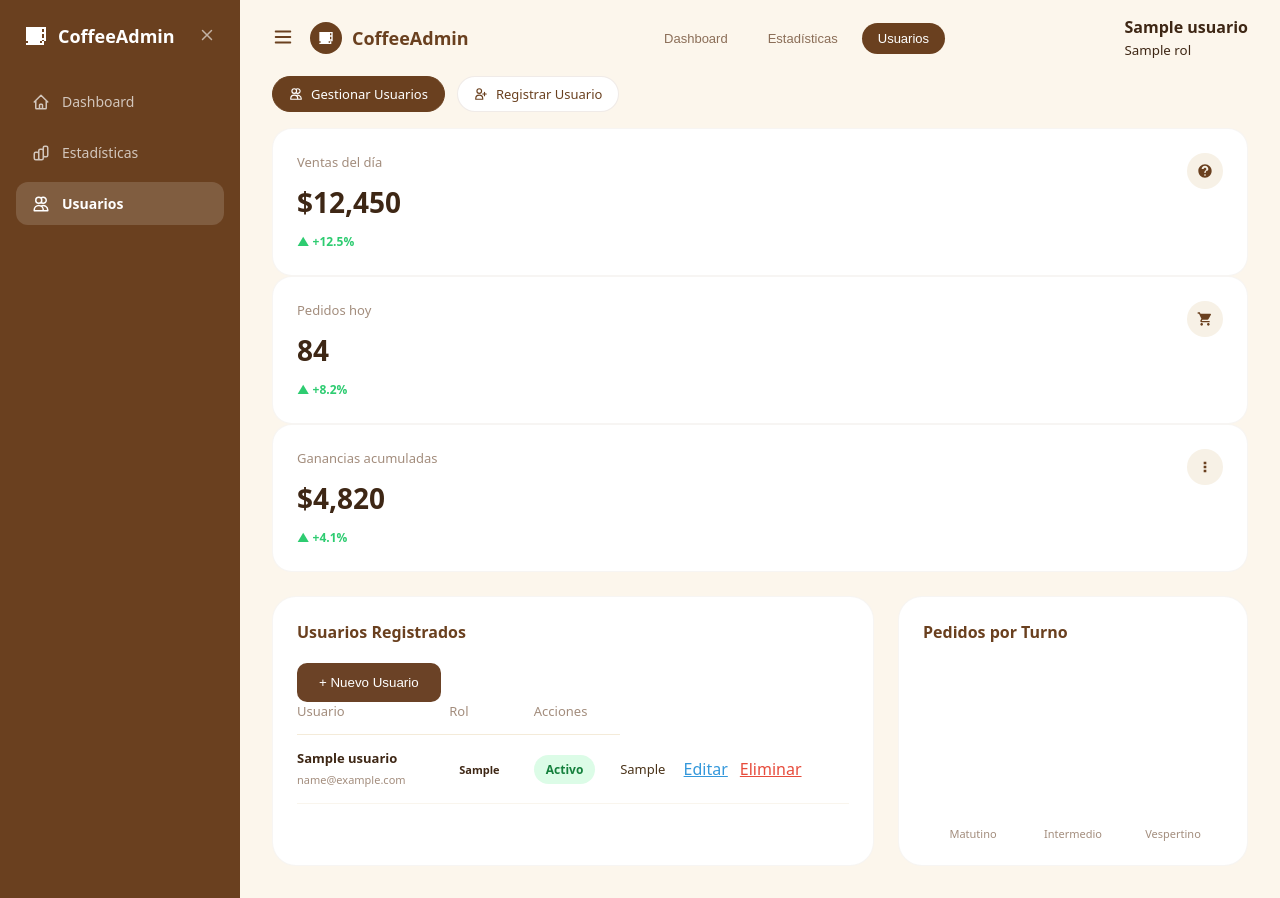
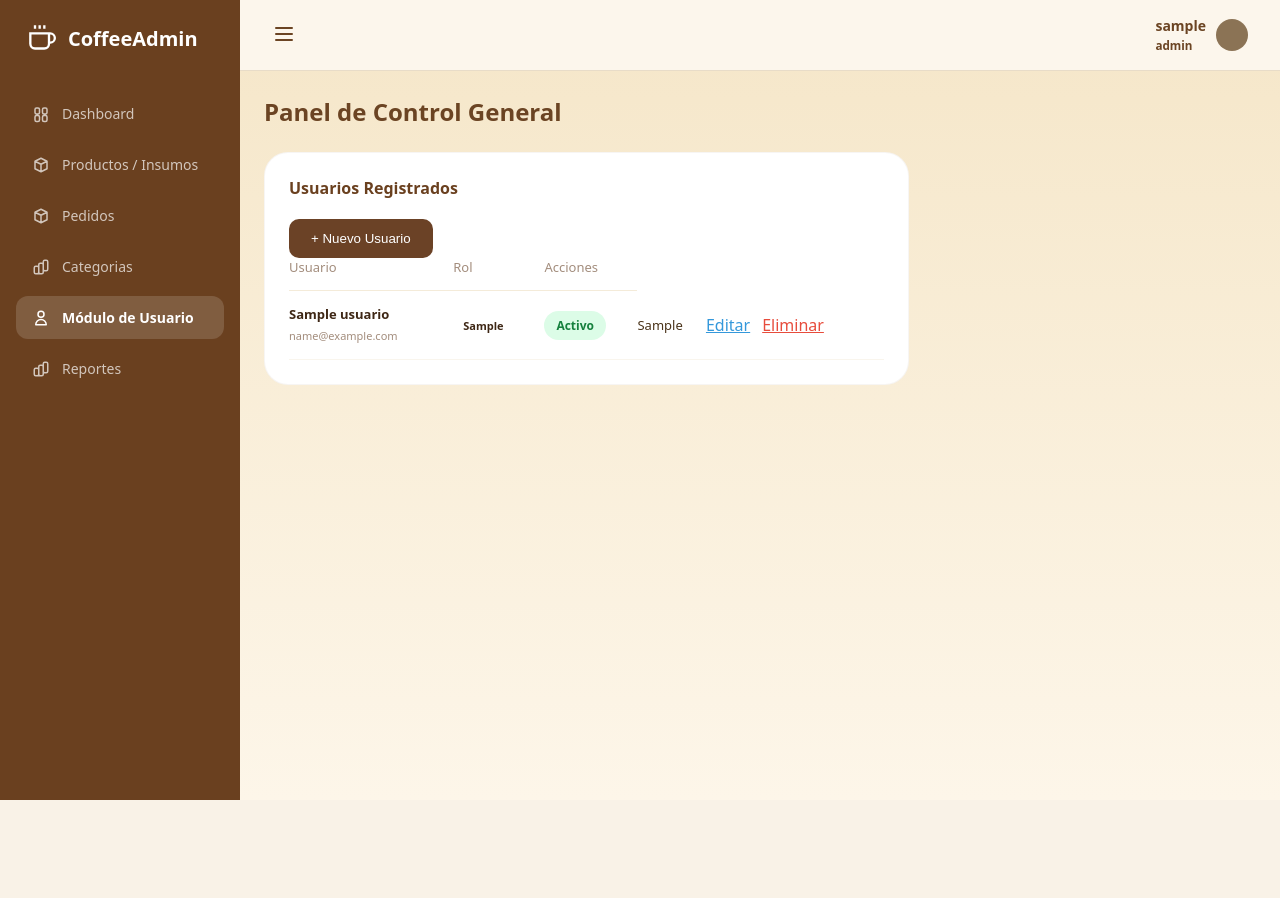
Before and after one commit to ineshv999/Cafeteria, a Flask app: template cafeteria/cafeteria-web/templates/usuarios.html in a window 1280 px wide. After the commit the page ends 800 px from the top, so only its background shows below. Run offline with Flask 3, Linux system fonts and the light colour scheme; the visitor is signed in with stand-in values (Sample User, id 1); the template is opened without the code that fills it: most values are stand-ins (such as "Sample title", 1, 10 or a date in 2020); a map, chart or similar area stays blank.

Commit message:
Interfaces Parte 2

```diff
--- a/cafeteria/cafeteria-web/templates/reportes.html
+++ b/cafeteria/cafeteria-web/templates/reportes.html
@@ -3,7 +3,7 @@
 <head>
   <meta charset="UTF-8">
   <meta name="viewport" content="width=device-width, initial-scale=1.0">
-  <title>CoffeeAdmin - Dashboard General</title>
+  <title>CoffeeAdmin - Reportes</title>
   <link rel="stylesheet"
 href="{{ url_for('static', filename='css/dashboard.css') }}">
 
--- a/cafeteria/cafeteria-web/templates/usuarios.html
+++ b/cafeteria/cafeteria-web/templates/usuarios.html
@@ -3,7 +3,9 @@
 <head>
   <meta charset="UTF-8">
   <meta name="viewport" content="width=device-width, initial-scale=1.0">
-  <title>CoffeeAdmin - Usuarios</title>
+  <title>CoffeeAdmin - Dashboard General</title>
+  <link rel="stylesheet"
+href="{{ url_for('static', filename='css/dashboard.css') }}">
     <link rel="stylesheet"
 href="{{ url_for('static', filename='css/usuarios.css') }}">
 
@@ -11,108 +13,78 @@ href="{{ url_for('static', filename='css/usuarios.css') }}">
 </head>
 <body>
 
+  <!-- Sidebar Fijo Izquierdo (Módulo de Usuario, Estadísticas, Dashboard) -->
   <aside>
-    <div class="sidebar-header">
-      <div class="sidebar-brand">
-        <svg fill="currentColor" viewBox="0 0 24 24"><path d="M2 21h18v-2H2v2M20 8h-2V5h2v3M4 19h12v-4H4v4m0-6h12V9H4v4m0-6h12V5H4v4m16 5h-2v-4h2v4m0 5h-2v-3h2v3M22 3H2v14h20V3z"/></svg>
-        CoffeeAdmin
-      </div>
-      <button class="sidebar-close">
-        <svg width="18" height="18" fill="none" stroke="currentColor" stroke-width="2" viewBox="0 0 24 24"><path stroke-linecap="round" stroke-linejoin="round" d="M6 18L18 6M6 6l12 12"/></svg>
-      </button>
+    <div class="sidebar-logo">
+      <svg xmlns="http://www.w3.org/2000/svg" fill="none" viewBox="0 0 24 24" stroke="currentColor" stroke-width="2">
+        <path d="M18 8h1a4 4 0 010 8h-1M2 8h16v9a4 4 0 01-4 4H6a4 4 0 01-4-4V8zM6 1v3M10 1v3M14 1v3" />
+      </svg>
+      <h1>CoffeeAdmin</h1>
     </div>
+
     <ul class="sidebar-menu">
       <li class="sidebar-item">
         <a href="{{ url_for('dashboard') }}">
-          <svg width="18" height="18" fill="none" stroke="currentColor" stroke-width="2" viewBox="0 0 24 24"><path stroke-linecap="round" stroke-linejoin="round" d="M3 12l2-2m0 0l7-7 7 7M5 10v10a1 1 0 001 1h3m10-11l2 2m-2-2v10a1 1 0 01-1 1h-3m-6 0a1 1 0 001-1v-4a1 1 0 011-1h2a1 1 0 011 1v4a1 1 0 001 1m-6 0h6"/></svg>
+          <svg xmlns="http://www.w3.org/2000/svg" fill="none" viewBox="0 0 24 24" stroke="currentColor" stroke-width="2" style="width:18px;"><path stroke-linecap="round" stroke-linejoin="round" d="M4 6a2 2 0 012-2h2a2 2 0 012 2v4a2 2 0 01-2 2H6a2 2 0 01-2-2V6zM14 6a2 2 0 012-2h2a2 2 0 012 2v4a2 2 0 01-2 2h-2a2 2 0 01-2-2V6zM4 16a2 2 0 012-2h2a2 2 0 012 2v4a2 2 0 01-2 2H6a2 2 0 01-2-2v-4zM14 16a2 2 0 012-2h2a2 2 0 012 2v4a2 2 0 01-2 2h-2a2 2 0 01-2-2v-4z" /></svg>
           Dashboard
         </a>
       </li>
       <li class="sidebar-item">
-        <a href="{{ url_for('estadisticas') }}">
-          <svg width="18" height="18" fill="none" stroke="currentColor" stroke-width="2" viewBox="0 0 24 24"><path stroke-linecap="round" stroke-linejoin="round" d="M9 19v-6a2 2 0 00-2-2H5a2 2 0 00-2 2v6a2 2 0 002 2h2a2 2 0 002-2zm0 0V9a2 2 0 012-2h2a2 2 0 012 2v10m-6 0a2 2 0 002 2h2a2 2 0 002-2m0 0V5a2 2 0 012-2h2a2 2 0 012 2v10m-6 0a2 2 0 002 2h2a2 2 0 002-2"/></svg>
-          Estadísticas
+        <a href="{{ url_for('productos') }}">
+          <svg xmlns="http://www.w3.org/2000/svg" fill="none" viewBox="0 0 24 24" stroke="currentColor" stroke-width="2" style="width:18px;"><path stroke-linecap="round" stroke-linejoin="round" d="M20 7l-8-4-8 4m16 0l-8 4m8-4v10l-8 4m0-10L4 7m8 4v10M4 7v10l8 4" /></svg>
+          Productos / Insumos
+        </a>
+      </li>
+      <li class="sidebar-item">
+        <a href="{{ url_for('pedidos') }}">
+          <svg xmlns="http://www.w3.org/2000/svg" fill="none" viewBox="0 0 24 24" stroke="currentColor" stroke-width="2" style="width:18px;"><path stroke-linecap="round" stroke-linejoin="round" d="M20 7l-8-4-8 4m16 0l-8 4m8-4v10l-8 4m0-10L4 7m8 4v10M4 7v10l8 4" /></svg>
+            Pedidos
+        </a>
+    </li>
+      <li class="sidebar-item">
+        <a href="{{ url_for('categorias') }}">
+          <svg xmlns="http://www.w3.org/2000/svg" fill="none" viewBox="0 0 24 24" stroke="currentColor" stroke-width="2" style="width:18px;"><path stroke-linecap="round" stroke-linejoin="round" d="M9 19v-6a2 2 0 00-2-2H5a2 2 0 00-2 2v6a2 2 0 002 2h2a2 2 0 002-2zm0 0V9a2 2 0 012-2h2a2 2 0 012 2v10m-6 0a2 2 0 002 2h2a2 2 0 002-2m0 0V5a2 2 0 012-2h2a2 2 0 012 2v10m-6 0a2 2 0 002 2h2a2 2 0 002-2" /></svg>
+          Categorias
         </a>
       </li>
       <li class="sidebar-item active">
-        <a href="{{ url_for('usuarios') }}">
-          <svg width="18" height="18" fill="none" stroke="currentColor" stroke-width="2" viewBox="0 0 24 24"><path stroke-linecap="round" stroke-linejoin="round" d="M12 4.354a4 4 0 110 5.292M15 21H3v-1a6 6 0 0112 0v1zm0 0h6v-1a6 6 0 00-9-5.197M13 7a4 4 0 11-8 0 4 4 0 018 0z"/></svg>
-          Usuarios
+        <a href="#">
+          <svg xmlns="http://www.w3.org/2000/svg" fill="none" viewBox="0 0 24 24" stroke="currentColor" stroke-width="2" style="width:18px;"><path stroke-linecap="round" stroke-linejoin="round" d="M16 7a4 4 0 11-8 0 4 4 0 018 0zM12 14a7 7 0 00-7 7h14a7 7 0 00-7-7z" /></svg>
+          Módulo de Usuario
         </a>
+      </li>
+      <li class="sidebar-item">
+          <a href="{{ url_for('reportes') }}">
+            <svg xmlns="http://www.w3.org/2000/svg" fill="none" viewBox="0 0 24 24" stroke="currentColor" stroke-width="2" style="width:18px;"><path stroke-linecap="round" stroke-linejoin="round" d="M9 19v-6a2 2 0 00-2-2H5a2 2 0 00-2 2v6a2 2 0 002 2h2a2 2 0 002-2zm0 0V9a2 2 0 012-2h2a2 2 0 012 2v10m-6 0a2 2 0 002 2h2a2 2 0 002-2m0 0V5a2 2 0 012-2h2a2 2 0 012 2v10m-6 0a2 2 0 002 2h2a2 2 0 002-2" /></svg>
+              Reportes
+          </a>
       </li>
     </ul>
   </aside>
 
-  <div class="main-content">
+  <!-- Envoltura derecha -->
+  <div class="main-wrapper">
 
+    <!-- Encabezado de control superior (RF-02 Menú Hamburguesa) -->
     <header>
-      <div class="header-left">
-        <button class="header-toggle">
-          <svg width="22" height="22" fill="none" stroke="currentColor" stroke-width="2" viewBox="0 0 24 24"><path stroke-linecap="round" stroke-linejoin="round" d="M4 6h16M4 12h16M4 18h16"/></svg>
-        </button>
-        <div class="header-logo-area">
-          <div class="logo-circle">
-            <svg fill="currentColor" viewBox="0 0 24 24"><path d="M2 21h18v-2H2v2M20 8h-2V5h2v3M4 19h12v-4H4v4m0-6h12V9H4v4m0-6h12V5H4v4m16 5h-2v-4h2v4m0 5h-2v-3h2v3M22 3H2v14h20V3z"/></svg>
-          </div>
-          CoffeeAdmin
-        </div>
-      </div>
-
-      <nav class="header-nav">
-        <button class="nav-btn">Dashboard</button>
-        <button class="nav-btn">Estadísticas</button>
-        <button class="nav-btn active">Usuarios</button>
-      </nav>
+      <button class="menu-toggle">
+        <svg xmlns="http://www.w3.org/2000/svg" fill="none" viewBox="0 0 24 24" stroke="currentColor" stroke-width="2"><path stroke-linecap="round" stroke-linejoin="round" d="M4 6h16M4 12h16M4 18h16" /></svg>
+      </button>
 
       <div class="user-profile-badge">
-            <div>
-                <strong>{{ usuario }}</strong>
-                <br>
-                <small>{{ rol }}</small>
-            </div>
-            <div class="user-avatar"></div>
-        </div>
+        <span><strong>{{ session["usuario"] }}</strong>
+        <br>
+        <small>{{ session["rol"] }}</small></span>
+        <div class="user-avatar"></div>
+      </div>
     </header>
 
-    <div class="module-sub-bar">
-      <a href="#" class="sub-tab-btn active">
-        <svg width="14" height="14" fill="none" stroke="currentColor" stroke-width="2" viewBox="0 0 24 24"><path stroke-linecap="round" stroke-linejoin="round" d="M12 4.354a4 4 0 110 5.292M15 21H3v-1a6 6 0 0112 0v1zm0 0h6v-1a6 6 0 00-9-5.197M13 7a4 4 0 11-8 0 4 4 0 018 0z"/></svg>
-        Gestionar Usuarios
-      </a>
-      <a href="#" class="sub-tab-btn">
-        <svg width="14" height="14" fill="none" stroke="currentColor" stroke-width="2" viewBox="0 0 24 24"><path stroke-linecap="round" stroke-linejoin="round" d="M18 9v3m0 0v3m0-3h3m-3 0h-3m-2-5a4 4 0 11-8 0 4 4 0 018 0zM3 20a6 6 0 0112 0v1H3v-1z"/></svg>
-        Registrar Usuario
-      </a>
-    </div>
+    <!-- Cuerpo del Dashboard -->
+    <main class="content-body">
 
-    <main class="dashboard-body">
-
-      <section class="kpi-grid">
-        <div class="kpi-card">
-          <p class="kpi-title">Ventas del día</p>
-          <p class="kpi-value">$12,450</p>
-          <span class="kpi-badge">▲ +12.5%</span>
-          <div class="kpi-icon">
-            <svg fill="currentColor" viewBox="0 0 24 24"><path d="M12 2C6.48 2 2 6.48 2 12s4.48 10 10 10 10-4.48 10-10S17.52 2 12 2zm1 17h-2v-2h2v2zm2.07-7.75l-.9.92C13.45 12.9 13 13.5 13 15h-2v-.5c0-1.1.45-2.1 1.17-2.83l1.24-1.26c.37-.36.59-.86.59-1.41 0-1.1-.9-2-2-2s-2 .9-2 2H7c0-2.76 2.24-5 5-5s5 2.24 5 5c0 1.04-.42 1.99-1.07 2.75z"/></svg>
-          </div>
-        </div>
-        <div class="kpi-card">
-          <p class="kpi-title">Pedidos hoy</p>
-          <p class="kpi-value">84</p>
-          <span class="kpi-badge">▲ +8.2%</span>
-          <div class="kpi-icon">
-            <svg fill="currentColor" viewBox="0 0 24 24"><path d="M7 18c-1.1 0-1.99.9-1.99 2S5.9 22 7 22s2-.9 2-2-.9-2-2-2zM1 2v2h2l3.6 7.59-1.35 2.45c-.16.28-.25.61-.25.96 0 1.1.9 2 2 2h12v-2H7.42c-.14 0-.25-.11-.25-.25l.03-.12.9-1.63h7.45c.75 0 1.41-.41 1.75-1.03l3.58-6.49c.08-.14.12-.31.12-.48 0-.55-.45-1-1-1H5.21l-.94-2H1zm16 16c-1.1 0-1.99.9-1.99 2s.89 2 1.99 2 2-.9 2-2-.9-2-2-2z"/></svg>
-          </div>
-        </div>
-        <div class="kpi-card">
-          <p class="kpi-title">Ganancias acumuladas</p>
-          <p class="kpi-value">$4,820</p>
-          <span class="kpi-badge">▲ +4.1%</span>
-          <div class="kpi-icon">
-            <svg fill="currentColor" viewBox="0 0 24 24"><path d="M10 20h4v-4h-4v4zm0-6h4v-4h-4v4zm0-6h4V4h-4v4z"/></svg>
-          </div>
-        </div>
-      </section>
+      <div class="page-title">
+        <h2>Panel de Control General</h2>
+      </div>
 
       <section class="content-layout-row">
 
@@ -247,23 +219,13 @@ href="{{ url_for('static', filename='css/usuarios.css') }}">
           </div>
         </div>
 
-        <div class="panel-card">
-          <h3 class="panel-title">Pedidos por Turno</h3>
-
-          <div class="chart-container"><canvas id="usuariosChart"></canvas></div>
-
-          <div class="shift-label-container">
-            <div class="shift-label">Matutino</div>
-            <div class="shift-label">Intermedio</div>
-            <div class="shift-label">Vespertino</div>
-          </div>
-        </div>
-
       </section>
 
     </main>
   </div>
 
-<script src="{{ url_for('static',filename='js/usuarios.js') }}"></script>
+
+<script src="{{ url_for('static',
+filename='js/usuarios.js') }}"></script>
 </body>
 </html>
```
Also changed, not shown: cafeteria/cafeteria-web/templates/categorias.html (+50 -87 lines), cafeteria/cafeteria-web/templates/pedidos.html (+50 -77 lines).
